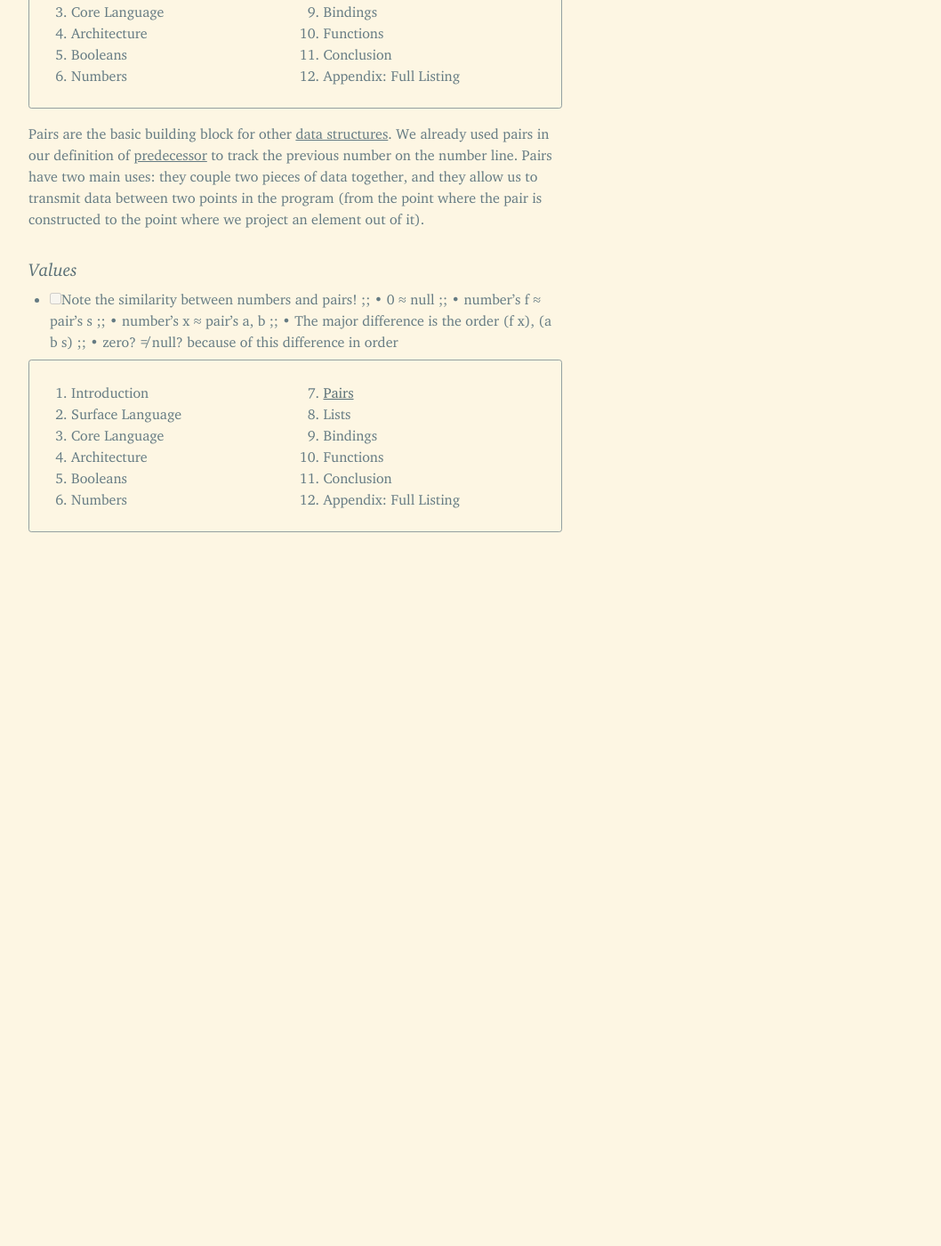
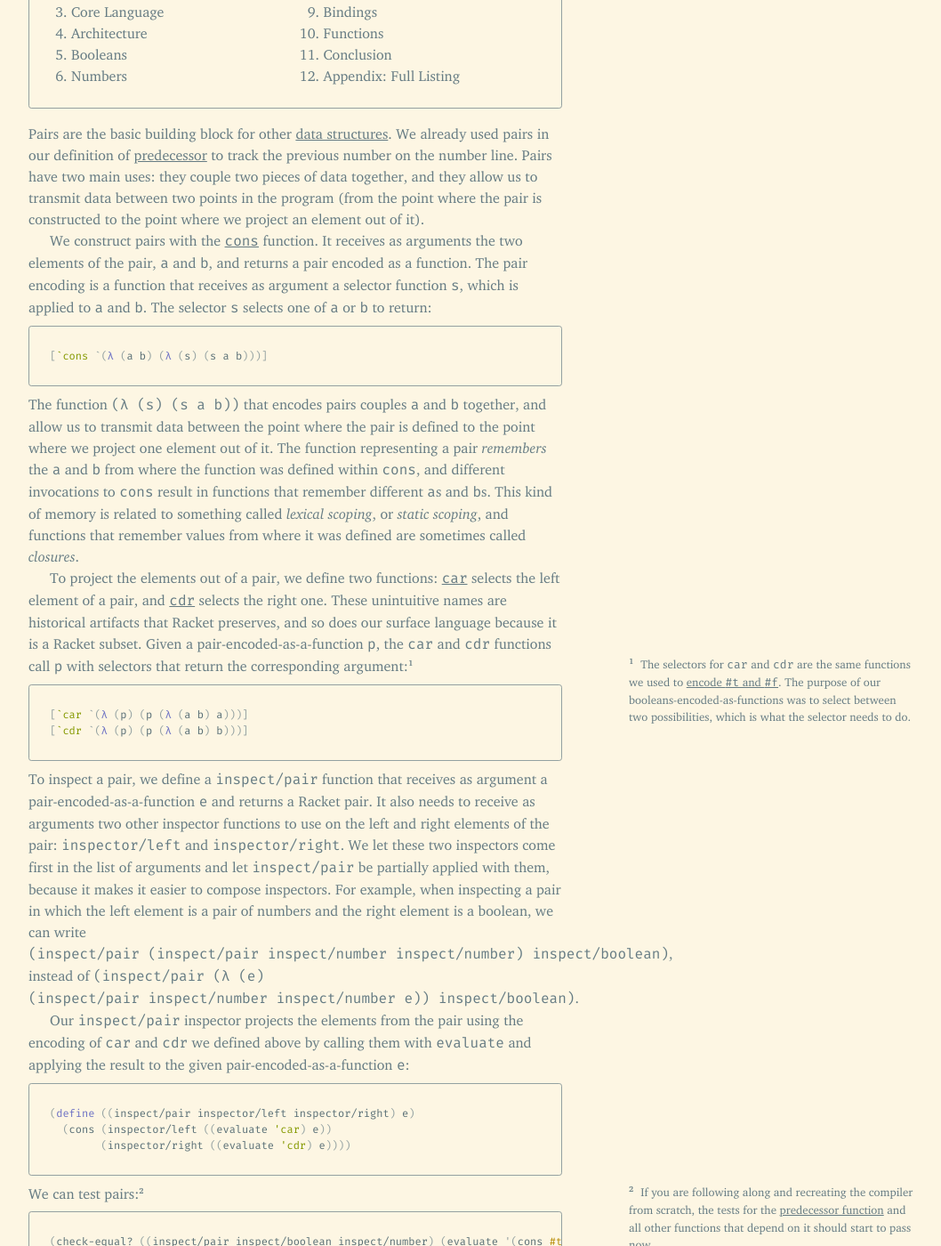
Before and after one commit to leafac/leafac.com, a Jekyll site: the page built from prose/compiling-to-the-lambda-calculus/pairs.md, in a window 1280 px wide and 1400 px high, scrolled down 250 px. Shown: the whole window at 89% size, without its empty margins (108-1166 px from the left). Built offline with Jekyll 4.4.1, drawn with Linux system fonts in a browser that asks for light colours; before the commit the page ends 900 px from its top, so only the background shows below that; some of the changed text lies outside the part shown.

Commit message:
Add § Pairs

````diff
--- a/prose/compiling-to-the-lambda-calculus/pairs.md
+++ b/prose/compiling-to-the-lambda-calculus/pairs.md
@@ -7,13 +7,37 @@ table-of-contents: true
 
 Pairs are the basic building block for other [data structures](lists#other-data-structures). We already used pairs in our definition of [predecessor](#predecessor) to track the previous number on the number line. Pairs have two main uses: they couple two pieces of data together, and they allow us to transmit data between two points in the program (from the point where the pair is constructed to the point where we project an element out of it).
 
-Values
-======
+We construct pairs with the [`cons`](https://docs.racket-lang.org/reference/pairs.html#%28def._%28%28quote._~23~25kernel%29._cons%29%29) function. It receives as arguments the two elements of the pair, `a` and `b`, and returns a pair encoded as a function. The pair encoding is a function that receives as argument a selector function `s`, which is applied to `a` and `b`. The selector `s` selects one of `a` or `b` to return:
 
+```racket
+[`cons `(λ (a b) (λ (s) (s a b)))]
+```
 
-- [ ] Note the similarity between numbers and pairs!
-  ;;       • 0 ≈ null
-  ;;       • number’s f ≈ pair’s s
-  ;;       • number’s x ≈ pair’s a, b
-  ;;       • The major difference is the order (f x), (a b s)
-  ;;       • zero? ≠ null? because of this difference in order
+The function `(λ (s) (s a b))` that encodes pairs couples `a` and `b` together, and allow us to transmit data between the point where the pair is defined to the point where we project one element out of it. The function representing a pair *remembers* the `a` and `b` from where the function was defined within `cons`, and different invocations to `cons` result in functions that remember different `a`s and `b`s. This kind of memory is related to something called *lexical scoping*, or *static scoping*, and functions that remember values from where it was defined are sometimes called *closures*.
+
+To project the elements out of a pair, we define two functions: [`car`](https://docs.racket-lang.org/reference/pairs.html#%28def._%28%28quote._~23~25kernel%29._car%29%29) selects the left element of a pair, and [`cdr`](https://docs.racket-lang.org/reference/pairs.html#%28def._%28%28quote._~23~25kernel%29._cdr%29%29) selects the right one. These unintuitive names are historical artifacts that Racket preserves, and so does our surface language because it is a Racket subset. Given a pair-encoded-as-a-function `p`, the `car` and `cdr` functions call `p` with selectors that return the corresponding argument:<label class="margin-note"><input type="checkbox"><span markdown="1">The selectors for `car` and `cdr` are the same functions we used to [encode `#t` and `#f`](booleans). The purpose of our booleans-encoded-as-functions was to select between two possibilities, which is what the selector needs to do.</span></label>
+
+```racket
+[`car `(λ (p) (p (λ (a b) a)))]
+[`cdr `(λ (p) (p (λ (a b) b)))]
+```
+
+To inspect a pair, we define a `inspect/pair` function that receives as argument a pair-encoded-as-a-function `e` and returns a Racket pair. It also needs to receive as arguments two other inspector functions to use on the left and right elements of the pair: `inspector/left` and `inspector/right`. We let these two inspectors come first in the list of arguments and let `inspect/pair` be partially applied with them, because it makes it easier to compose inspectors. For example, when inspecting a pair in which the left element is a pair of numbers and the right element is a boolean, we can write `(inspect/pair (inspect/pair inspect/number inspect/number) inspect/boolean)`, instead of `(inspect/pair (λ (e) (inspect/pair inspect/number inspect/number e)) inspect/boolean)`.
+
+Our `inspect/pair` inspector projects the elements from the pair using the encoding of `car` and `cdr` we defined above by calling them with `evaluate` and applying the result to the given pair-encoded-as-a-function `e`:
+
+```racket
+(define ((inspect/pair inspector/left inspector/right) e)
+  (cons (inspector/left ((evaluate 'car) e))
+        (inspector/right ((evaluate 'cdr) e))))
+```
+
+We can test pairs:<label class="margin-note"><input type="checkbox"><span markdown="1">If you are following along and recreating the compiler from scratch, the tests for the [predecessor function](numbers#predecessor) and all other functions that depend on it should start to pass now.</span></label>
+
+```racket
+(check-equal? ((inspect/pair inspect/boolean inspect/number) (evaluate '(cons #t 5))) '(#t . 5))
+(check-equal? (inspect/boolean (evaluate '(car (cons #t 5)))) '#t)
+(check-equal? (inspect/number (evaluate '(cdr (cons #t 5)))) '5)
+```
+
+With this building block in place, we can construct other data structures, for example, [lists](lists).
````
Also changed, not shown: prose/compiling-to-the-lambda-calculus/lists.md (+9 -0 lines), prose/compiling-to-the-lambda-calculus/numbers.md (+1 -1 lines).
